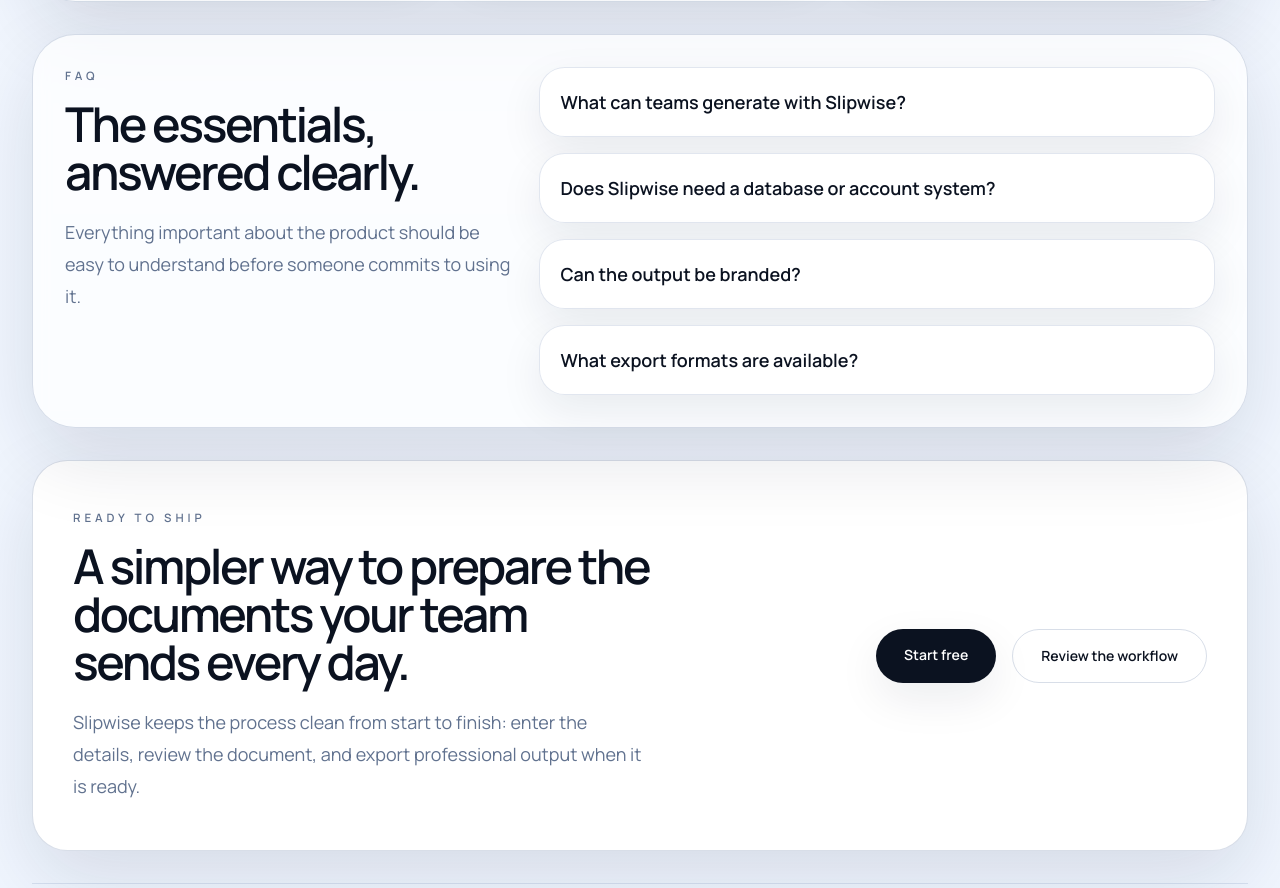
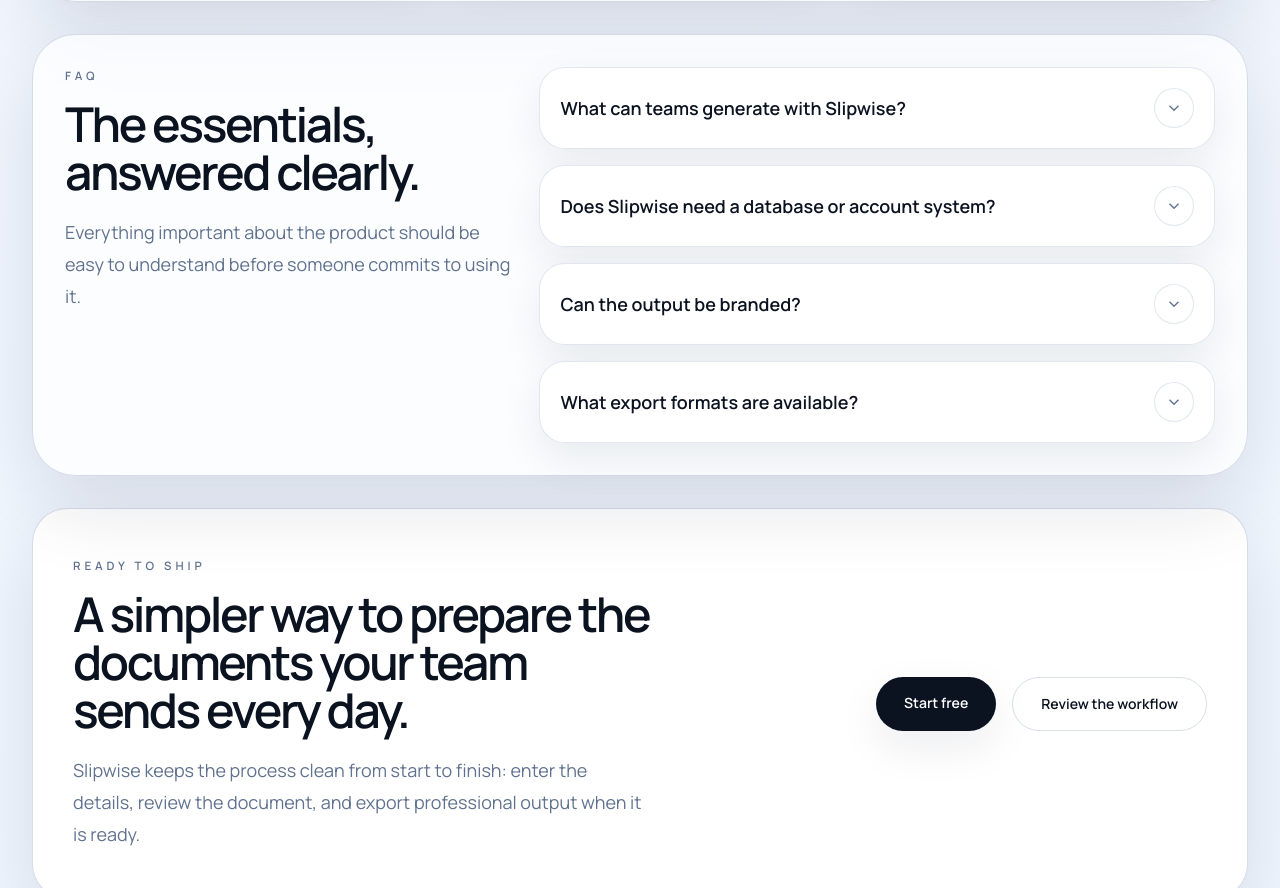
Before and after one commit to Fenar7/PaySlip_Generator, a Next.js app: page / in a window 1280 px wide. Shown: the part 3696-4584 px from the top of the page. Built offline with nearby package versions, Linux system fonts and the light colour scheme.

Commit message:
Add FAQ disclosure arrows

```diff
--- a/src/components/marketing/slipwise-home.tsx
+++ b/src/components/marketing/slipwise-home.tsx
@@ -71,6 +71,14 @@
       <path d="M15 3v4h4" />
       <path d="M10 12h6" />
       <path d="M10 16h6" />
+    </svg>
+  );
+}
+
+function ChevronIcon(props: IconProps) {
+  return (
+    <svg viewBox="0 0 24 24" fill="none" stroke="currentColor" strokeWidth="1.8" {...props}>
+      <path d="M6 9l6 6 6-6" />
     </svg>
   );
 }
@@ -474,10 +482,13 @@
             {faqs.map((item) => (
               <details
                 key={item.q}
-                className="rounded-[1.6rem] border border-[var(--border-soft)] bg-white/94 p-5 shadow-[var(--shadow-soft)] open:bg-[var(--surface-soft)]"
+                className="group rounded-[1.6rem] border border-[var(--border-soft)] bg-white/94 p-5 shadow-[var(--shadow-soft)] open:bg-[var(--surface-soft)]"
               >
-                <summary className="cursor-pointer list-none text-lg font-semibold text-[var(--foreground)]">
-                  {item.q}
+                <summary className="flex cursor-pointer list-none items-center justify-between gap-4 text-lg font-semibold text-[var(--foreground)]">
+                  <span>{item.q}</span>
+                  <span className="flex h-10 w-10 shrink-0 items-center justify-center rounded-full border border-[var(--border-soft)] bg-white text-[var(--muted-foreground)] transition-transform duration-200 group-open:rotate-180">
+                    <ChevronIcon className="h-4.5 w-4.5" />
+                  </span>
                 </summary>
                 <p className="mt-4 text-base leading-8 text-[var(--muted-foreground)]">
                   {item.a}
```
